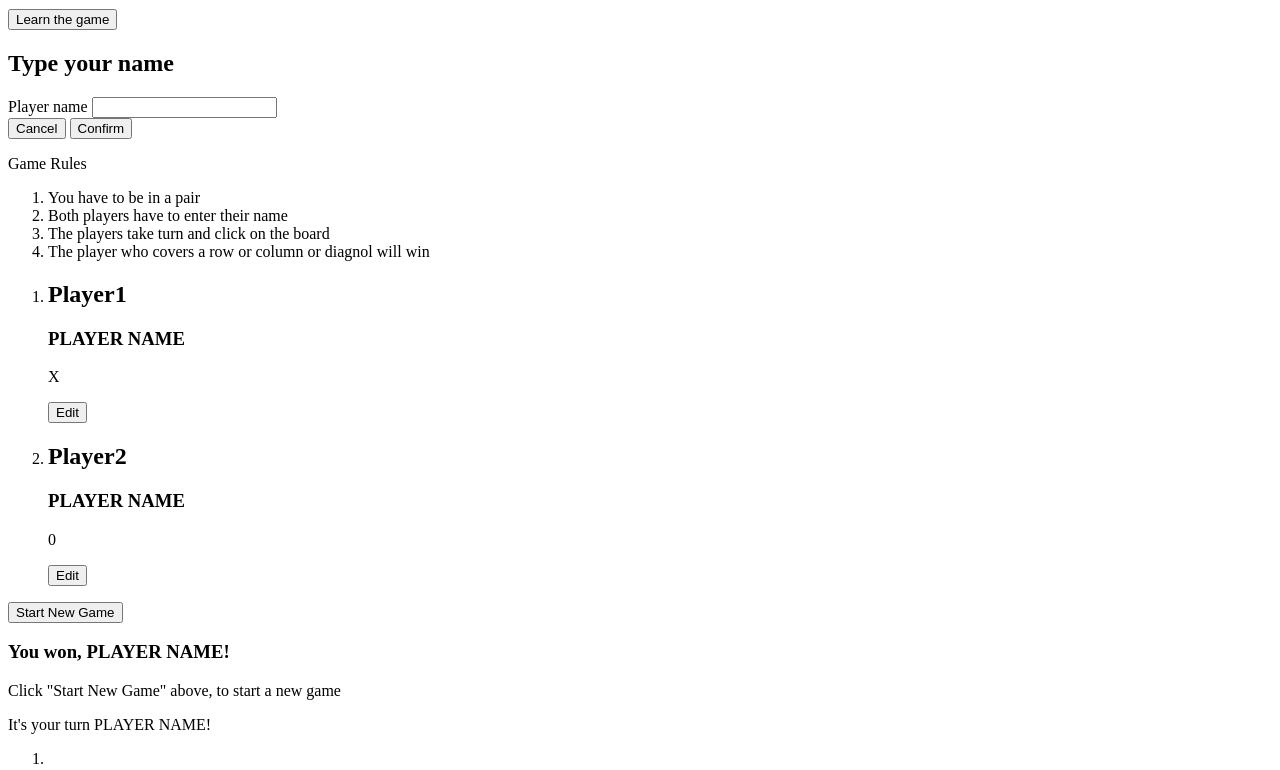
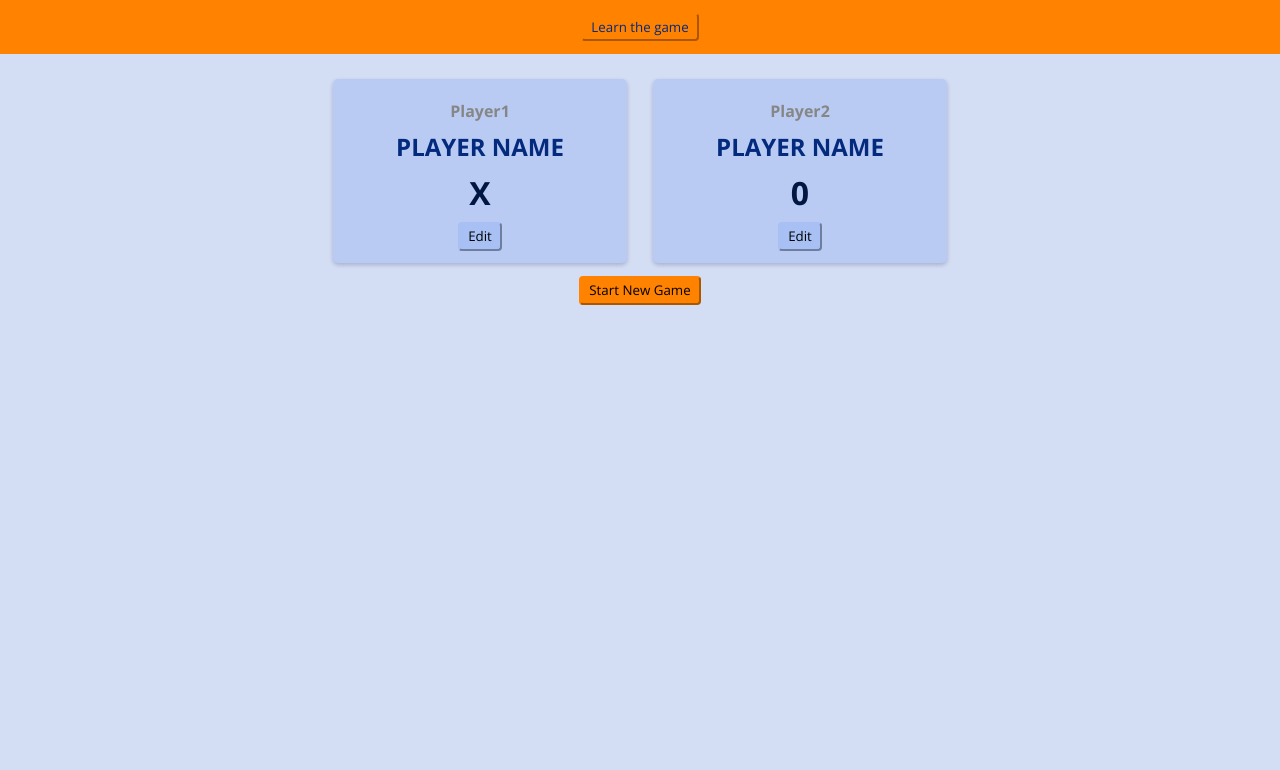
Before and after one commit to galmdida/tictactoe, a plain HTML site: page index.html in a window 1280 px wide. Shown: the part 105-875 px from the top of the page. After the commit the page ends 800 px from the top, so only its background shows below. Drawn offline with nearby package versions, Linux system fonts and the light colour scheme; the site is published under a folder, as on GitHub Pages, so addresses that start at the root find nothing; a web font is replaced by a local one.

Commit message:
file arragement

```diff
--- a/index.html
+++ b/index.html
@@ -9,18 +9,18 @@
     <link href="https://fonts.googleapis.com/css2?family=Open+Sans:wght@400;700&family=Rosarivo&display=swap"
         rel="stylesheet">
     <title>Tic Tac Toe</title>
-    <link rel="stylesheet" href="/styles/head.css">
-    <link rel="stylesheet" href="/styles/config.css">
-    <link rel="stylesheet" href="/styles/btn.css">
-    <link rel="stylesheet" href="/styles/overlay.css">
-    <link rel="stylesheet" href="/styles/game.css">
-    <link rel="stylesheet" href="/styles/config-overlay.css">
-    <link rel="stylesheet" href="/styles/form-control.css">
-    <link rel="stylesheet" href="/styles/footer.css">
+    <link rel="stylesheet" href="styles/head.css">
+    <link rel="stylesheet" href="styles/config.css">
+    <link rel="stylesheet" href="styles/btn.css">
+    <link rel="stylesheet" href="styles/overlay.css">
+    <link rel="stylesheet" href="styles/game.css">
+    <link rel="stylesheet" href="styles/config-overlay.css">
+    <link rel="stylesheet" href="styles/form-control.css">
+    <link rel="stylesheet" href="styles/footer.css">
 
-    <script src="/script/config.js" defer></script>
-    <script src="/script/game.js" defer></script>
-    <script src="/script/app.js" defer></script>
+    <script src="script/config.js" defer></script>
+    <script src="script/game.js" defer></script>
+    <script src="script/app.js" defer></script>
 </head>
 <body>
 
```
